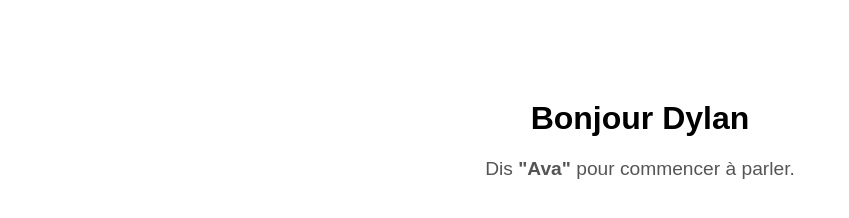
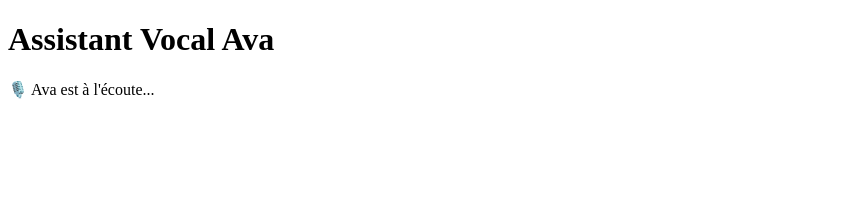
Before and after one commit to Dydeff/Ava-assistante-op-rationnel-, a plain HTML site: page index.html in a window 1280 px wide. Shown: the whole page, without its empty margins (0-849 px from the left). Drawn offline with Linux system fonts and the light colour scheme.

Commit message:
Update index.html

```diff
--- a/index.html
+++ b/index.html
@@ -2,27 +2,11 @@
 <html lang="fr">
 <head>
   <meta charset="UTF-8">
-  <meta name="viewport" content="width=device-width, initial-scale=1.0">
-  <title>Ava - Assistant vocal</title>
-  <style>
-    body {
-      font-family: sans-serif;
-      text-align: center;
-      margin-top: 100px;
-    }
-    h1 {
-      font-size: 2em;
-    }
-    p {
-      font-size: 1.2em;
-      color: #555;
-    }
-  </style>
+  <title>Assistant Ava</title>
 </head>
 <body>
-  <h1>Bonjour Dylan</h1>
-  <p>Dis <strong>"Ava"</strong> pour commencer à parler.</p>
-
+  <h1>Assistant Vocal Ava</h1>
+  <p id="status">🎙️ Ava est à l'écoute...</p>
   <script src="ava.js"></script>
 </body>
 </html>
```
